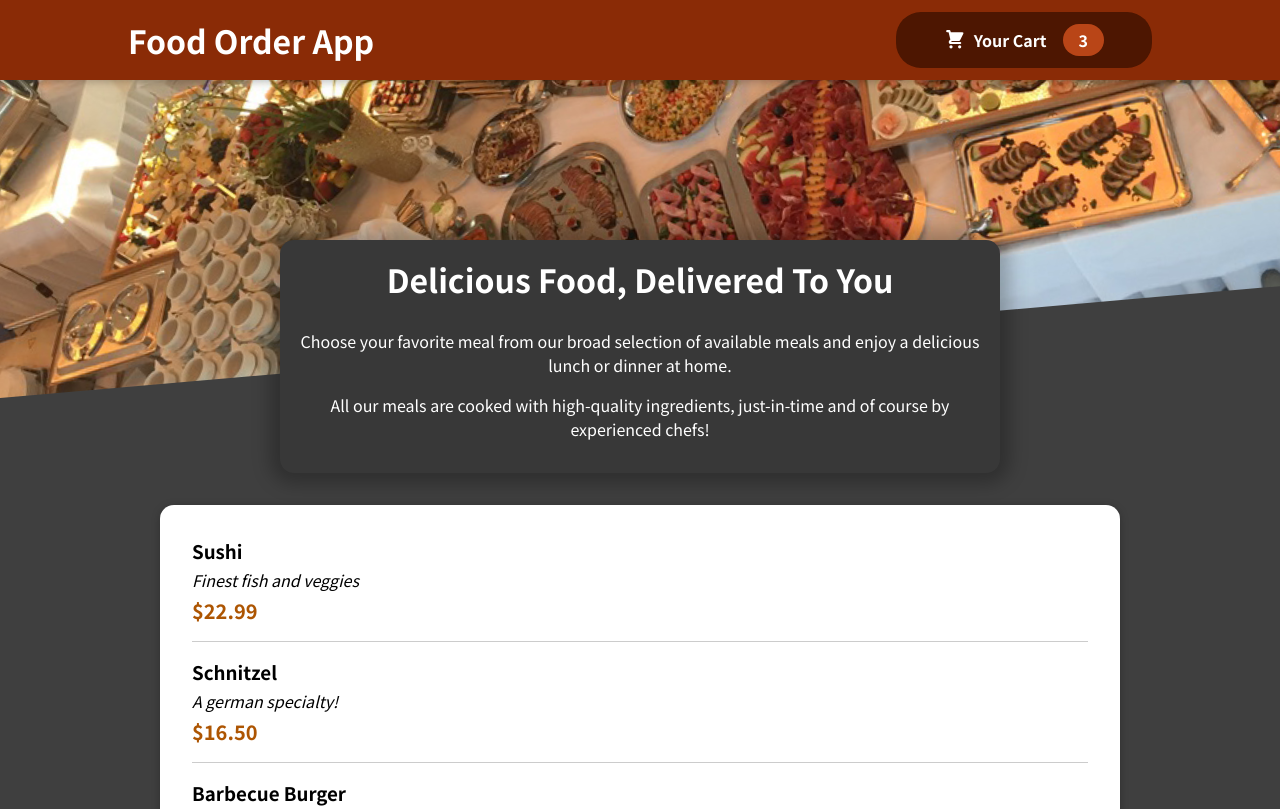
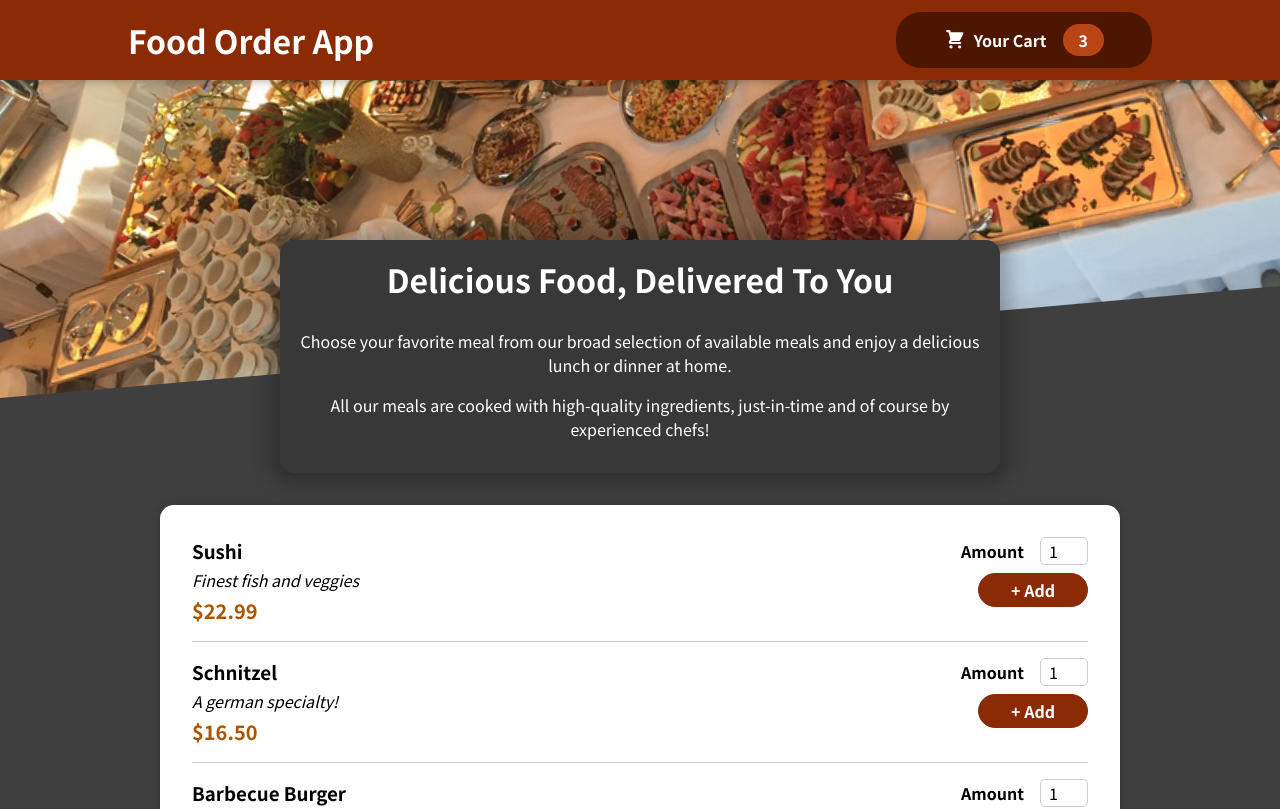
Before and after one commit to gosiacodes/Food-Order-App-React, a React (Create React App) app: page / in a window 1280 px wide. Shown: the top 809 px of the page. Built offline with nearby package versions, Linux system fonts and the light colour scheme.

Commit message:
Add Meal Item Form
Add Meal Item Form component with Input component, add CSS.

```diff
--- a/src/components/Meals/AvaiableMeals.js
+++ b/src/components/Meals/AvaiableMeals.js
@@ -32,6 +32,7 @@ const DUMMY_MEALS = [
 const AvailableMeals = () => {
   const mealsList = DUMMY_MEALS.map((meal) => (
     <MealItem
+      id={meal.id}
       key={meal.id}
       name={meal.name}
       description={meal.description}
--- a/src/components/Meals/MealItem/MealItem.js
+++ b/src/components/Meals/MealItem/MealItem.js
@@ -1,3 +1,4 @@
+import MealItemForm from './MealItemForm';
 import classes from './MealItem.module.css';
 
 const MealItem = (props) => {
@@ -10,7 +11,9 @@ const MealItem = (props) => {
         <div className={classes.description}>{props.description}</div>
         <div className={classes.price}>{price}</div>
       </div>
-      <div></div>
+      <div>
+        <MealItemForm />
+      </div>
     </li>
   );
 };
--- a/src/components/Meals/MealItem/MealItemForm.js
+++ b/src/components/Meals/MealItem/MealItemForm.js
@@ -0,0 +1,23 @@
+import Input from "../../UI/Input";
+import classes from "./MealItemForm.module.css";
+
+const MealItemForm = (props) => {
+  return (
+    <form className={classes.form}>
+      <Input
+        label="Amount"
+        input={{
+          id: "amount_" + props.id,
+          type: "number",
+          min: "1",
+          max: "5",
+          step: "1",
+          defaultValue: "1",
+        }}
+      />
+      <button>+ Add</button>
+    </form>
+  );
+};
+
+export default MealItemForm;
--- /dev/null
+++ b/src/components/Meals/MealItem/MealItemForm.module.css
@@ -0,0 +1,20 @@
+.form {
+  text-align: right;
+}
+
+.form button {
+  font: inherit;
+  cursor: pointer;
+  background-color: #8a2b06;
+  border: 1px solid #8a2b06;
+  color: white;
+  padding: 0.25rem 2rem;
+  border-radius: 20px;
+  font-weight: bold;
+}
+
+.form button:hover,
+.form button:active {
+  background-color: #641e03;
+  border-color: #641e03;
+}
--- /dev/null
+++ b/src/components/UI/Input.js
@@ -0,0 +1,12 @@
+import classes from "./Input.module.css";
+
+const Input = (props) => {
+  return (
+    <div className={classes.input}>
+      <label htmlFor={props.input.id}>{props.label}</label>
+      <input {...props.input}/>
+    </div>
+  );
+};
+
+export default Input;
--- /dev/null
+++ b/src/components/UI/Input.module.css
@@ -0,0 +1,18 @@
+.input {
+  display: flex;
+  align-items: center;
+  margin-bottom: 0.5rem;
+}
+
+.input label {
+  font-weight: bold;
+  margin-right: 1rem;
+}
+
+.input input {
+  width: 3rem;
+  border-radius: 5px;
+  border: 1px solid #ccc;
+  font: inherit;
+  padding-left: 0.5rem;
+}
```
